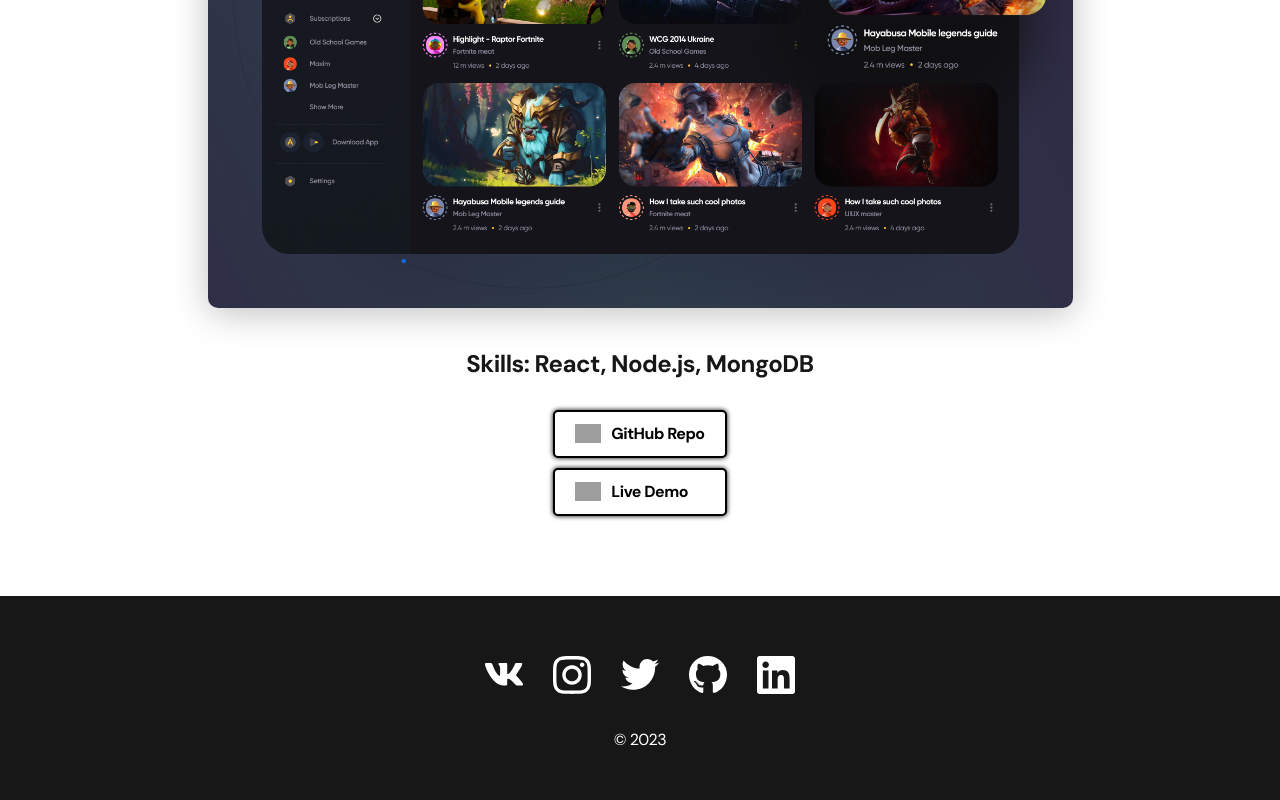
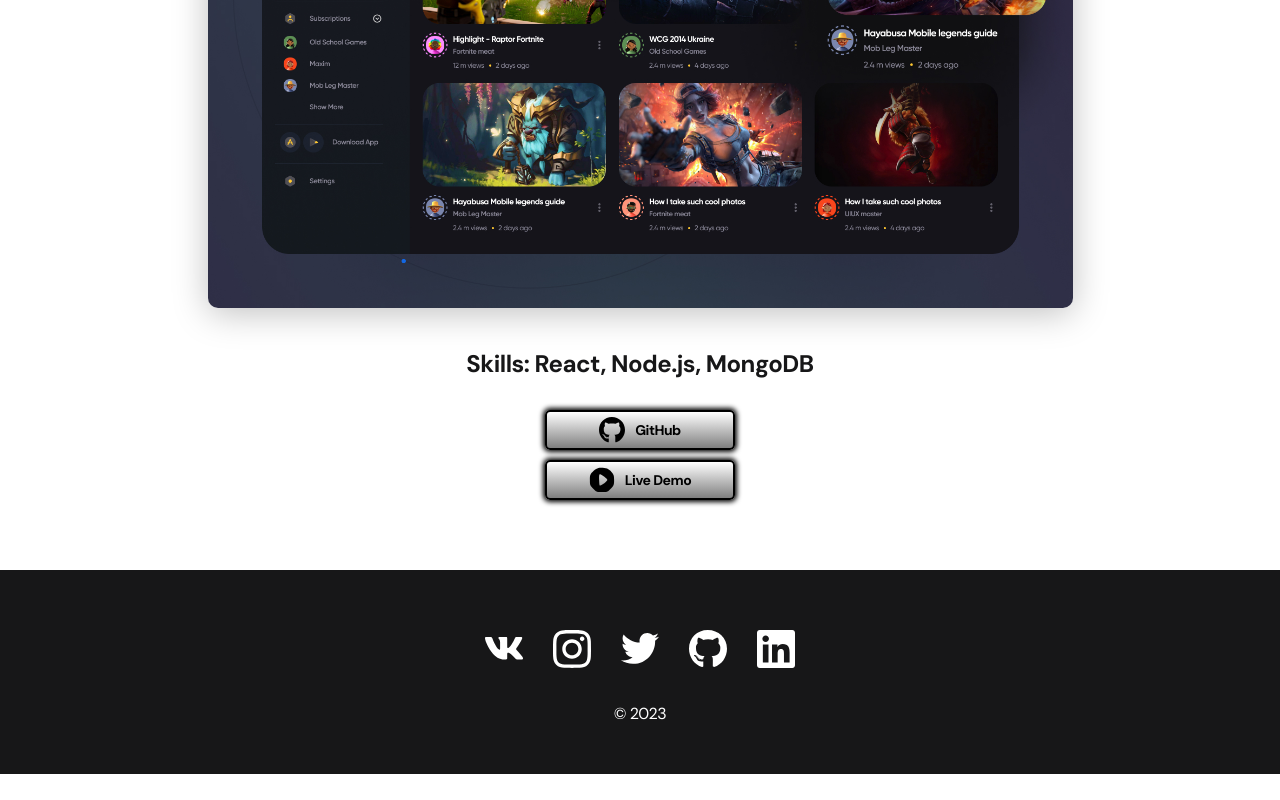
Before and after one commit to Michael3468/react-portfolio, a React (Create React App) app: page /project/1 in a window 1280 px wide. Shown: the part 601-1401 px from the top of the page. After the commit the page ends 1375 px from the top, so only its background shows below. Built offline with nearby package versions, Linux system fonts and the light colour scheme; grey boxes are pictures that could not be loaded; the HTML template or start-up script is replaced by a standard one.

Commit message:
refactor(project.tsx): replace BtnProjectLink component with storybook ButtonIconWithLink component

```diff
--- a/src/pages/Project.tsx
+++ b/src/pages/Project.tsx
@@ -1,13 +1,14 @@
 import { useParams } from 'react-router-dom';
 
-import BtnProjectLink from '../components/BtnProjectLink';
-import gitHubIcon from '../components/BtnProjectLink/gitHub-black.svg';
-import liveDemo from '../components/BtnProjectLink/live-demo-icon.svg';
 import { projects } from '../helpers/projectsList';
+import gitHubIcon from '../stories/assets/images/icons/gitHub-black.svg';
+import liveDemo from '../stories/assets/images/icons/live-demo-icon.svg';
+import ButtonIconWithLink from '../stories/ButtonIconWithLink';
 
 const Project = () => {
   const { id } = useParams();
   const project = projects[Number(id)];
+  const buttonGradient = 'linear-gradient(to bottom, rgb(255, 255, 255), rgba(0, 0, 0, 0.5))';
 
   return (
     <main className="section">
@@ -15,16 +16,29 @@
         <div className="project-details">
           <h1 className="title-1">{project.title}</h1>
 
-          <img src={project.bigImg} alt="" className="project-details__cover" />
+          <img src={project.bigImg} alt={project.title} className="project-details__cover" />
 
           <div className="project-details__desc">
             <p>{`Skills: ${project.skills}`}</p>
           </div>
 
           <div>
-            <BtnProjectLink link={project.gitHubLink} buttonText="GitHub Repo" img={gitHubIcon} />
+            <ButtonIconWithLink
+              link={project.gitHubLink}
+              buttonText="GitHub"
+              img={gitHubIcon}
+              altText="github repo"
+              backgroundColor={buttonGradient}
+              style={{ marginBottom: 10 }}
+            />
 
-            <BtnProjectLink link={project.liveDemo} buttonText="Live Demo" img={liveDemo} />
+            <ButtonIconWithLink
+              link={project.liveDemo}
+              buttonText="Live Demo"
+              img={liveDemo}
+              altText="live demo"
+              backgroundColor={buttonGradient}
+            />
           </div>
         </div>
       </div>
```
